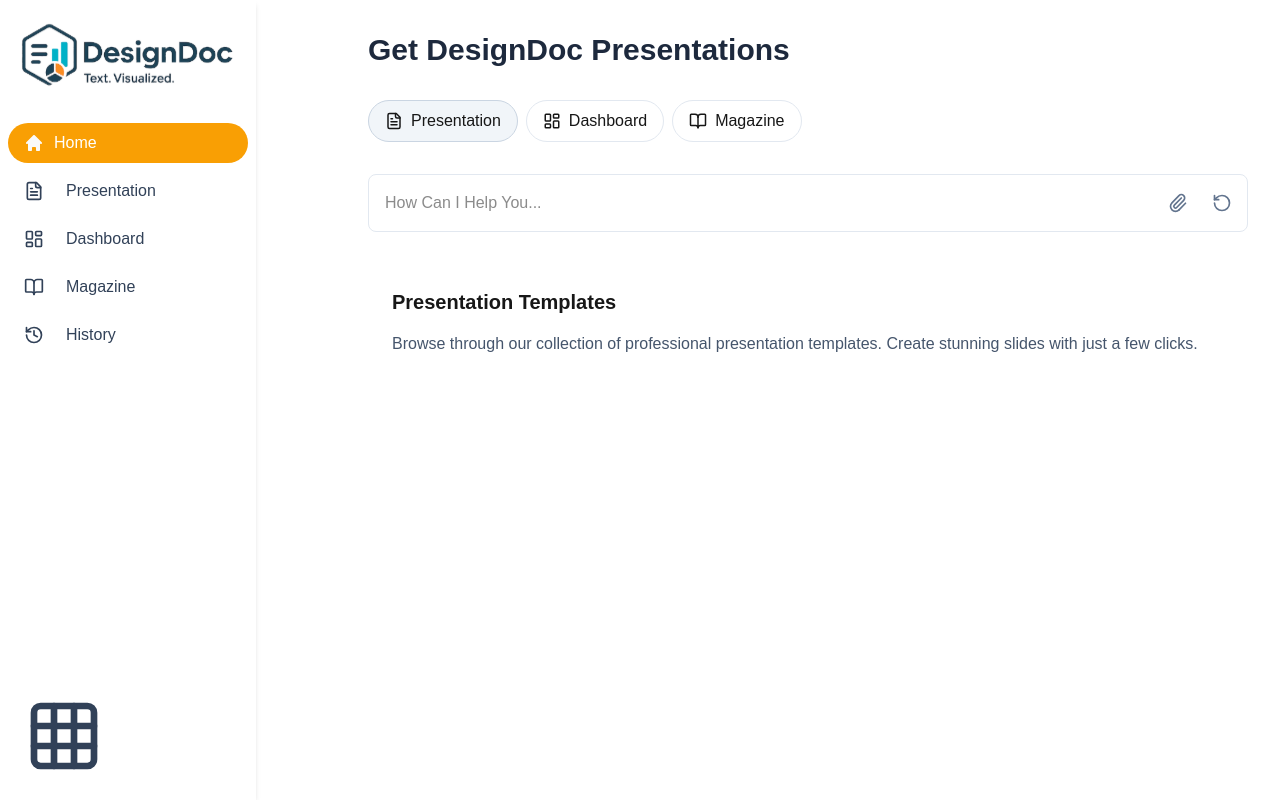
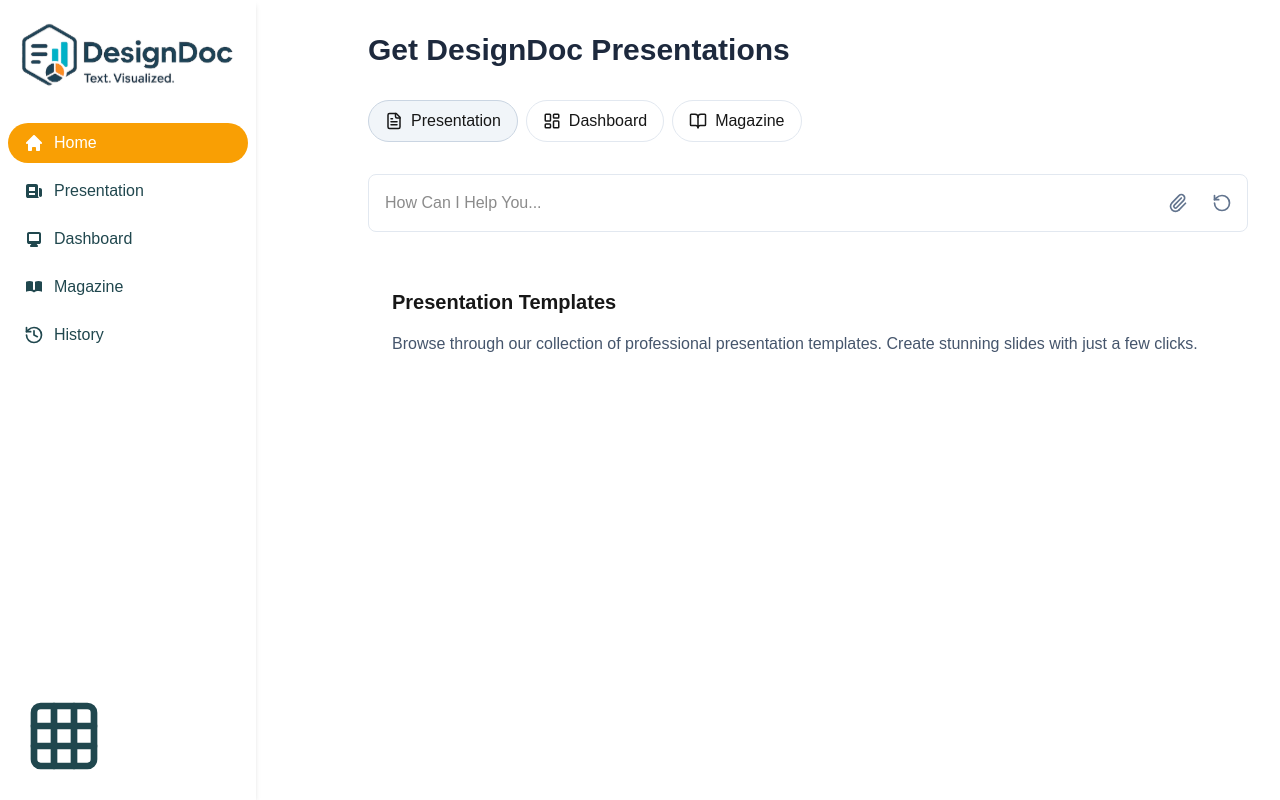
Before and after one commit to hrmrakib/monte828, a Next.js app: page / in a window 1280 px wide. Built offline with nearby package versions, Linux system fonts and the light colour scheme.

Commit message:
feat: update sidebar and button styles for improved UI consistency

```diff
--- a/src/app/page.tsx
+++ b/src/app/page.tsx
@@ -6,7 +6,6 @@
 import Image from "next/image";
 import Link from "next/link";
 import {
-  Home,
   FileText,
   LayoutDashboard,
   BookOpen,
@@ -111,22 +110,18 @@
                   className={`flex items-center gap-2.5 px-4 py-2 rounded-full ${
                     activeTab === "home"
                       ? "bg-[#F99F04] text-white"
-                      : "text-slate-700 hover:bg-slate-100"
+                      : "text-[#20474E] hover:bg-slate-100"
                   }`}
                   onClick={() => setActiveTab("home")}
                 >
-                  {/* <Home size={20} className='mr-3' /> */}
                   <svg
                     width='20'
                     height='20'
                     viewBox='0 0 20 20'
-                    fill='none'
+                    fill={activeTab === "home" ? "white" : "#20474E"}
                     xmlns='http://www.w3.org/2000/svg'
                   >
-                    <path
-                      d='M10.7064 2.29303C10.5189 2.10556 10.2646 2.00024 9.99943 2.00024C9.73427 2.00024 9.47996 2.10556 9.29243 2.29303L2.29243 9.29303C2.11027 9.48163 2.00948 9.73423 2.01176 9.99643C2.01403 10.2586 2.1192 10.5094 2.30461 10.6948C2.49002 10.8803 2.74083 10.9854 3.00303 10.9877C3.26523 10.99 3.51783 10.8892 3.70643 10.707L3.99943 10.414V17C3.99943 17.2652 4.10479 17.5196 4.29232 17.7071C4.47986 17.8947 4.73421 18 4.99943 18H6.99943C7.26465 18 7.519 17.8947 7.70654 17.7071C7.89407 17.5196 7.99943 17.2652 7.99943 17V15C7.99943 14.7348 8.10479 14.4805 8.29232 14.2929C8.47986 14.1054 8.73421 14 8.99943 14H10.9994C11.2646 14 11.519 14.1054 11.7065 14.2929C11.8941 14.4805 11.9994 14.7348 11.9994 15V17C11.9994 17.2652 12.1048 17.5196 12.2923 17.7071C12.4799 17.8947 12.7342 18 12.9994 18H14.9994C15.2646 18 15.519 17.8947 15.7065 17.7071C15.8941 17.5196 15.9994 17.2652 15.9994 17V10.414L16.2924 10.707C16.481 10.8892 16.7336 10.99 16.9958 10.9877C17.258 10.9854 17.5088 10.8803 17.6942 10.6948C17.8797 10.5094 17.9848 10.2586 17.9871 9.99643C17.9894 9.73423 17.8886 9.48163 17.7064 9.29303L10.7064 2.29303Z'
-                      fill='#FAFAFA'
-                    />
+                    <path d='M10.7064 2.29303C10.5189 2.10556 10.2646 2.00024 9.99943 2.00024C9.73427 2.00024 9.47996 2.10556 9.29243 2.29303L2.29243 9.29303C2.11027 9.48163 2.00948 9.73423 2.01176 9.99643C2.01403 10.2586 2.1192 10.5094 2.30461 10.6948C2.49002 10.8803 2.74083 10.9854 3.00303 10.9877C3.26523 10.99 3.51783 10.8892 3.70643 10.707L3.99943 10.414V17C3.99943 17.2652 4.10479 17.5196 4.29232 17.7071C4.47986 17.8947 4.73421 18 4.99943 18H6.99943C7.26465 18 7.519 17.8947 7.70654 17.7071C7.89407 17.5196 7.99943 17.2652 7.99943 17V15C7.99943 14.7348 8.10479 14.4805 8.29232 14.2929C8.47986 14.1054 8.73421 14 8.99943 14H10.9994C11.2646 14 11.519 14.1054 11.7065 14.2929C11.8941 14.4805 11.9994 14.7348 11.9994 15V17C11.9994 17.2652 12.1048 17.5196 12.2923 17.7071C12.4799 17.8947 12.7342 18 12.9994 18H14.9994C15.2646 18 15.519 17.8947 15.7065 17.7071C15.8941 17.5196 15.9994 17.2652 15.9994 17V10.414L16.2924 10.707C16.481 10.8892 16.7336 10.99 16.9958 10.9877C17.258 10.9854 17.5088 10.8803 17.6942 10.6948C17.8797 10.5094 17.9848 10.2586 17.9871 9.99643C17.9894 9.73423 17.8886 9.48163 17.7064 9.29303L10.7064 2.29303Z' />
                   </svg>
 
                   {sidebarOpen && <span>Home</span>}
@@ -138,11 +133,25 @@
                   className={`flex items-center gap-2.5 px-4 py-2 rounded-full ${
                     activeTab === "presentation"
                       ? "bg-[#F99F04] text-white"
-                      : "text-slate-700 hover:bg-slate-100"
+                      : "text-[#20474E] hover:bg-slate-100"
                   }`}
                   onClick={() => setActiveTab("presentation")}
                 >
-                  <FileText size={20} className='mr-3' />
+                  <svg
+                    width='20'
+                    height='20'
+                    viewBox='0 0 20 20'
+                    fill={activeTab === "presentation" ? "white" : "#20474E"}
+                    xmlns='http://www.w3.org/2000/svg'
+                  >
+                    <path
+                      fillRule='evenodd'
+                      clipRule='evenodd'
+                      d='M2 5C2 4.46957 2.21071 3.96086 2.58579 3.58579C2.96086 3.21071 3.46957 3 4 3H12C12.5304 3 13.0391 3.21071 13.4142 3.58579C13.7893 3.96086 14 4.46957 14 5V15C14 15.5304 14.2107 16.0391 14.5858 16.4142C14.9609 16.7893 15.4696 17 16 17H4C3.46957 17 2.96086 16.7893 2.58579 16.4142C2.21071 16.0391 2 15.5304 2 15V5ZM5 6H11V10H5V6ZM11 12H5V14H11V12Z'
+                    />
+                    <path d='M15 7H16C16.5304 7 17.0391 7.21071 17.4142 7.58579C17.7893 7.96086 18 8.46957 18 9V14.5C18 14.8978 17.842 15.2794 17.5607 15.5607C17.2794 15.842 16.8978 16 16.5 16C16.1022 16 15.7206 15.842 15.4393 15.5607C15.158 15.2794 15 14.8978 15 14.5V7Z' />
+                  </svg>
+
                   {sidebarOpen && <span>Presentation</span>}
                 </Link>
               </li>
@@ -152,11 +161,24 @@
                   className={`flex items-center gap-2.5 px-4 py-2 rounded-full ${
                     activeTab === "dashboard"
                       ? "bg-[#F99F04] text-white"
-                      : "text-slate-700 hover:bg-slate-100"
+                      : "text-[#20474E] hover:bg-slate-100"
                   }`}
                   onClick={() => setActiveTab("dashboard")}
                 >
-                  <LayoutDashboard size={20} className='mr-3' />
+                  <svg
+                    width='20'
+                    height='20'
+                    viewBox='0 0 20 20'
+                    fill={activeTab === "dashboard" ? "white" : "#20474E"}
+                    xmlns='http://www.w3.org/2000/svg'
+                  >
+                    <path
+                      fillRule='evenodd'
+                      clipRule='evenodd'
+                      d='M3 5C3 4.46957 3.21071 3.96086 3.58579 3.58579C3.96086 3.21071 4.46957 3 5 3H15C15.5304 3 16.0391 3.21071 16.4142 3.58579C16.7893 3.96086 17 4.46957 17 5V13C17 13.5304 16.7893 14.0391 16.4142 14.4142C16.0391 14.7893 15.5304 15 15 15H12.78L12.903 15.489L13.707 16.293C13.8468 16.4329 13.942 16.611 13.9806 16.805C14.0192 16.9989 13.9993 17.2 13.9237 17.3827C13.848 17.5654 13.7199 17.7215 13.5555 17.8314C13.391 17.9413 13.1978 18 13 18H7C6.80225 18 6.60895 17.9413 6.44454 17.8314C6.28013 17.7215 6.15199 17.5654 6.07632 17.3827C6.00065 17.2 5.98085 16.9989 6.01942 16.805C6.05798 16.611 6.15319 16.4329 6.293 16.293L7.097 15.489L7.22 15H5C4.46957 15 3.96086 14.7893 3.58579 14.4142C3.21071 14.0391 3 13.5304 3 13V5ZM8.771 12H5V5H15V12H8.771Z'
+                    />
+                  </svg>
+
                   {sidebarOpen && <span>Dashboard</span>}
                 </Link>
               </li>
@@ -166,11 +188,20 @@
                   className={`flex items-center gap-2.5 px-4 py-2 rounded-full ${
                     activeTab === "magazine"
                       ? "bg-[#F99F04] text-white"
-                      : "text-slate-700 hover:bg-slate-100"
+                      : "text-[#20474E] hover:bg-slate-100"
                   }`}
                   onClick={() => setActiveTab("magazine")}
                 >
-                  <BookOpen size={20} className='mr-3' />
+                  <svg
+                    width='20'
+                    height='20'
+                    viewBox='0 0 20 20'
+                    fill={activeTab === "magazine" ? "white" : "#20474E"}
+                    xmlns='http://www.w3.org/2000/svg'
+                  >
+                    <path d='M9 4.80401C7.90971 4.27317 6.71265 3.99819 5.5 4.00001C4.245 4.00001 3.057 4.29001 2 4.80401V14.804C3.0903 14.2732 4.28736 13.9982 5.5 14C7.169 14 8.718 14.51 10 15.385C11.3261 14.4802 12.8947 13.9975 14.5 14C15.755 14 16.943 14.29 18 14.804V4.80401C16.9097 4.27317 15.7126 3.99819 14.5 4.00001C13.245 4.00001 12.057 4.29001 11 4.80401V12C11 12.2652 10.8946 12.5196 10.7071 12.7071C10.5196 12.8947 10.2652 13 10 13C9.73478 13 9.48043 12.8947 9.29289 12.7071C9.10536 12.5196 9 12.2652 9 12V4.80401Z' />
+                  </svg>
+
                   {sidebarOpen && <span>Magazine</span>}
                 </Link>
               </li>
@@ -180,11 +211,16 @@
                   className={`flex items-center gap-2.5 px-4 py-2 rounded-full ${
                     activeTab === "history"
                       ? "bg-[#F99F04] text-white"
-                      : "text-slate-700 hover:bg-slate-100"
+                      : "text-[#20474E] hover:bg-slate-100"
                   }`}
                   onClick={() => setActiveTab("history")}
                 >
-                  <History size={20} className='mr-3' />
+                  <History
+                    size={20}
+                    className={`${
+                      activeTab === "history" ? "text-white" : "text-[#20474E]"
+                    }`}
+                  />
                   {sidebarOpen && <span>History</span>}
                 </Link>
               </li>
@@ -197,7 +233,7 @@
               className='p-2 hover:bg-slate-100 rounded-md'
               onClick={toggleProfileModal}
             >
-              <Grid size={80} className='text-slate-700' />
+              <Grid size={80} className='text-[#20474E]' />
             </button>
           </div>
         </div>
@@ -219,7 +255,7 @@
               <div className='flex-1'>
                 <p className='font-medium text-slate-800'>Arjun Mazumder</p>
               </div>
-              <button className='text-slate-500 hover:text-slate-700'>
+              <button className='text-slate-500 hover:text-[#20474E]'>
                 <Edit size={16} />
               </button>
             </div>
@@ -242,13 +278,13 @@
             {/* Options */}
             <div className='p-2'>
               <button
-                className='w-full flex items-center px-3 py-2 text-slate-700 hover:bg-slate-100 rounded-md'
+                className='w-full flex items-center px-3 py-2 text-[#20474E] hover:bg-slate-100 rounded-md'
                 onClick={openSettingsModal}
               >
                 <Settings size={18} className='mr-3' />
                 <span>Settings</span>
               </button>
-              <button className='w-full flex items-center px-3 py-2 text-slate-700 hover:bg-slate-100 rounded-md'>
+              <button className='w-full flex items-center px-3 py-2 text-[#20474E] hover:bg-slate-100 rounded-md'>
                 <LogOut size={18} className='mr-3' />
                 <span>Sign Out</span>
               </button>
@@ -265,7 +301,7 @@
               <h2 className='text-xl font-semibold text-slate-800'>Settings</h2>
               <button
                 onClick={closeSettingsModal}
-                className='text-slate-500 hover:text-slate-700'
+                className='text-slate-500 hover:text-[#20474E] cursor-pointer'
               >
                 <X size={20} />
               </button>
@@ -276,7 +312,7 @@
               <div className='space-y-2'>
                 <label
                   htmlFor='language'
-                  className='block text-sm font-medium text-slate-700'
+                  className='block text-sm font-medium text-[#20474E]'
                 >
                   Display Language
                 </label>
@@ -291,7 +327,7 @@
                     <option value='fr'>French (Français)</option>
                     <option value='de'>German (Deutsch)</option>
                   </select>
-                  <div className='pointer-events-none absolute inset-y-0 right-0 flex items-center px-2 text-slate-700'>
+                  <div className='pointer-events-none absolute inset-y-0 right-0 flex items-center px-2 text-[#20474E]'>
                     <ChevronDown size={16} />
                   </div>
                 </div>
@@ -299,7 +335,7 @@
 
               {/* Data Retention Toggle */}
               <div className='flex items-center justify-between'>
-                <span className='text-sm font-medium text-slate-700'>
+                <span className='text-sm font-medium text-[#20474E]'>
                   All Data Retention
                 </span>
                 <button
@@ -396,13 +432,13 @@
               <div className='absolute right-2 top-1/2 transform -translate-y-1/2 flex items-center space-x-2'>
                 <button
                   type='button'
-                  className='p-2 text-slate-500 hover:text-slate-700'
+                  className='p-2 text-slate-500 hover:text-[#20474E]'
                 >
                   <Paperclip size={20} />
                 </button>
                 <button
                   type='button'
-                  className='p-2 text-slate-500 hover:text-slate-700'
+                  className='p-2 text-slate-500 hover:text-[#20474E]'
                 >
                   <RotateCcw size={20} />
                 </button>
```
